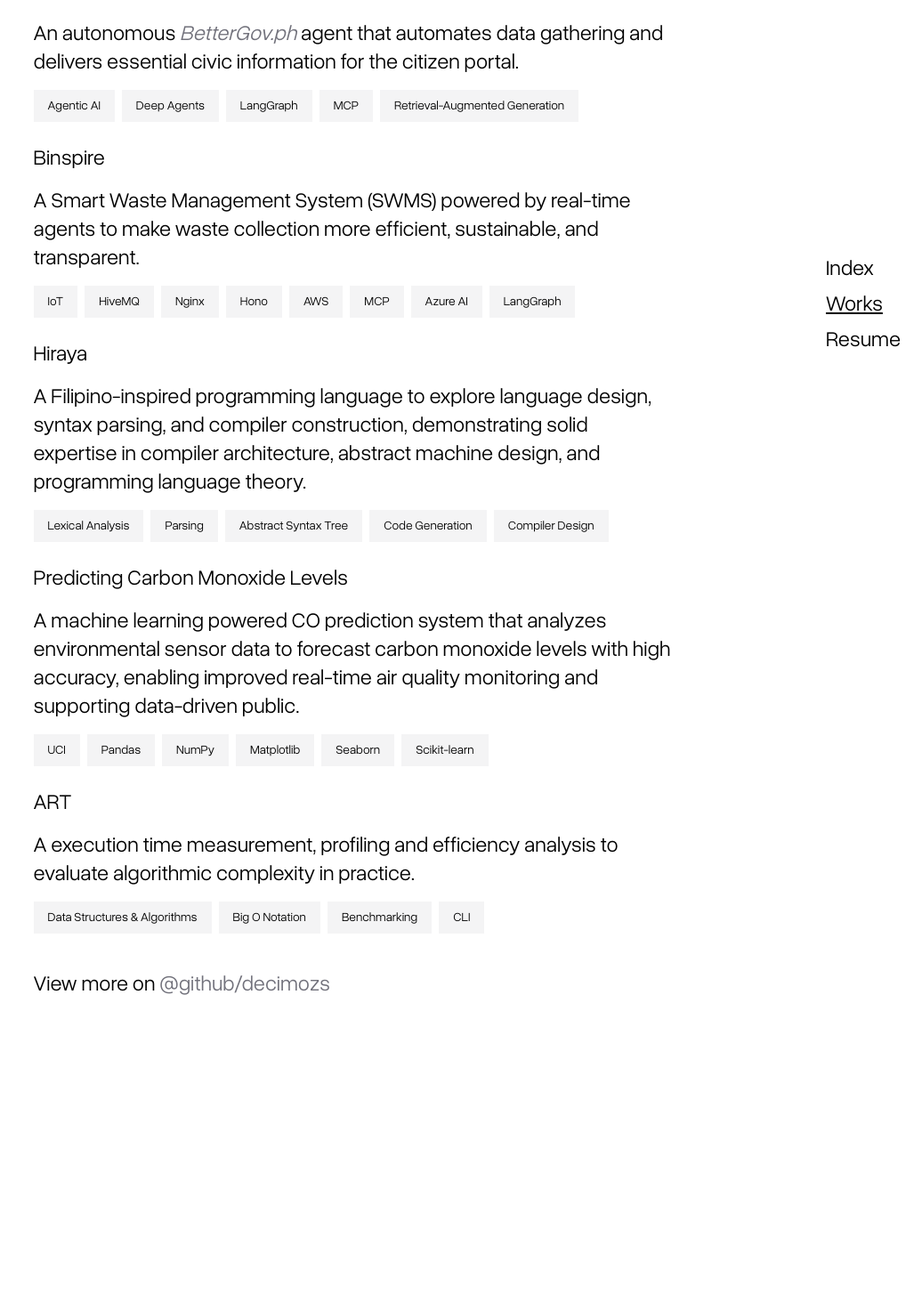
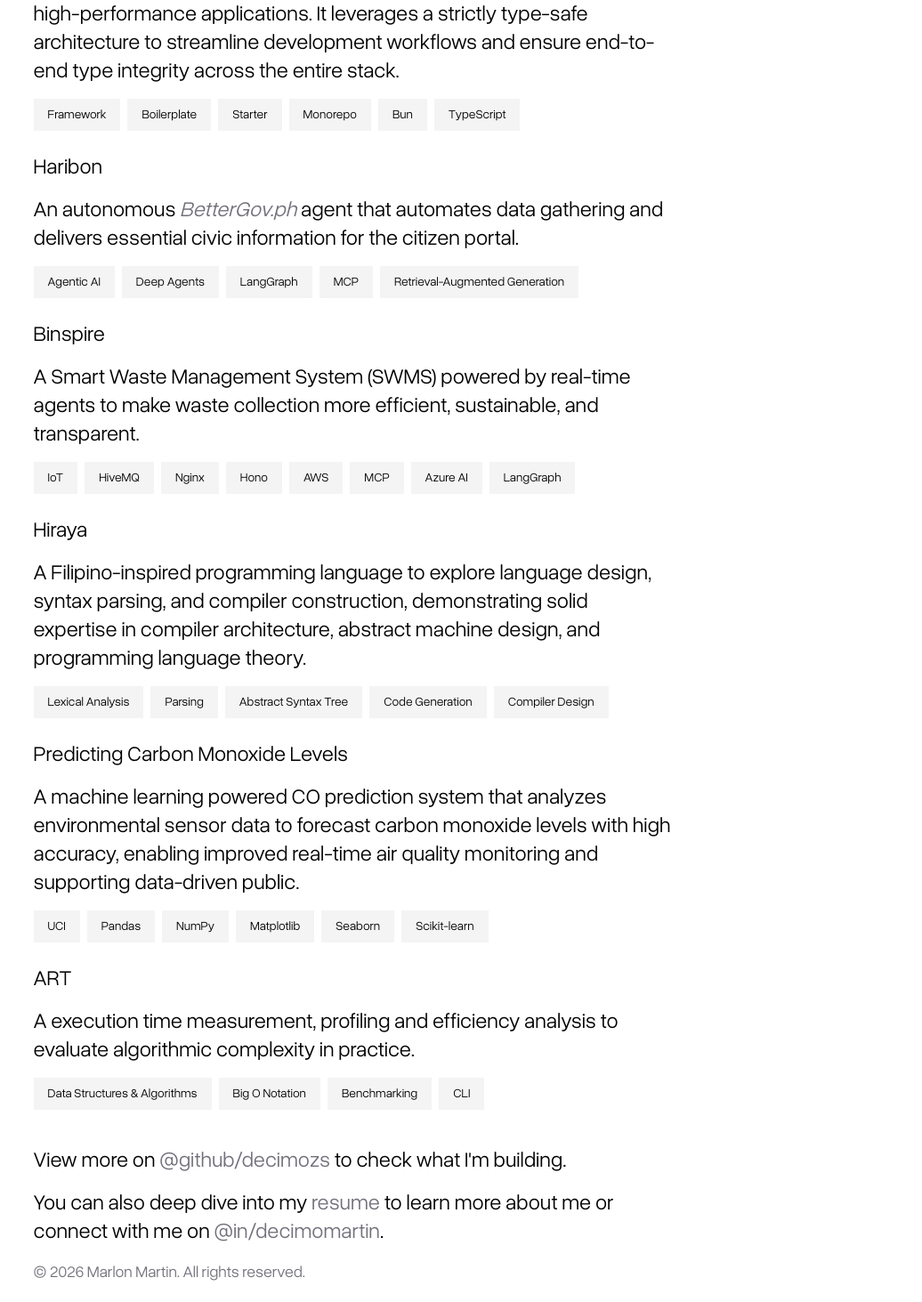
Before and after one commit to decimozs/portfolio, a Next.js app: page /works in a window 1280 px wide. Shown: the part 379-1842 px from the top of the page at 89% size, without its empty margins (244-1280 px from the left). Before the commit the page ends 1524 px from the top, so only its background shows below. Built offline with nearby package versions, Linux system fonts and the light colour scheme.

Commit message:
chore: update deps and page description

```diff
--- a/package.json
+++ b/package.json
@@ -19,7 +19,7 @@
     "clsx": "^2.1.1",
     "geist": "^1.5.1",
     "lucide-react": "^0.552.0",
-    "motion": "^12.23.26",
+    "motion": "^12.26.2",
     "next": "16.0.7",
     "react": "19.2.1",
     "react-dom": "19.2.1",
@@ -28,10 +28,10 @@
   "devDependencies": {
     "@biomejs/biome": "2.3.10",
     "@tailwindcss/postcss": "^4.1.18",
-    "@types/node": "^20.19.27",
+    "@types/node": "^20.19.29",
     "@types/react": "19.2.7",
     "@types/react-dom": "19.2.3",
-    "lefthook": "^2.0.13",
+    "lefthook": "^2.0.15",
     "tailwindcss": "^4.1.18",
     "tw-animate-css": "^1.4.0",
     "typescript": "^5.9.3"
--- a/src/app/page.tsx
+++ b/src/app/page.tsx
@@ -59,8 +59,8 @@ export default function App() {
           >
             @github.com/decimozs
           </Link>
-        </span>
-        , or connect with me on
+        </span>{" "}
+        or connect with me on
         <span>
           {" "}
           <Link
--- a/src/app/works/page.tsx
+++ b/src/app/works/page.tsx
@@ -1,11 +1,8 @@
-"use client";
-
 import Link from "next/link";
-import { usePathname } from "next/navigation";
 import type { Highlight } from "@/lib/constant";
 import { projectItems } from "@/lib/constant";
 
-function ProjectDescription({
+export function ProjectDescription({
   description,
   highlight,
 }: {
@@ -17,11 +14,11 @@ function ProjectDescription({
 
   return (
     <p>
-      {parts.map((part) => {
+      {parts.map((part, idx) => {
         const match = highlight.find((h) => h.text === part);
         return match ? (
           <Link
-            key={part[0]}
+            key={part + idx}
             href={match.href}
             target="_blank"
             referrerPolicy="no-referrer"
@@ -30,7 +27,7 @@ function ProjectDescription({
             {part}
           </Link>
         ) : (
-          <span key={part[0]}>{part}</span>
+          <span key={part + idx}>{part}</span>
         );
       })}
     </p>
@@ -38,8 +35,6 @@ function ProjectDescription({
 }
 
 export default function Works() {
-  const pathname = usePathname();
-
   return (
     <div className="flex flex-col gap-6">
       {projectItems.map((item) => (
@@ -65,40 +60,44 @@ export default function Works() {
           </div>
         </div>
       ))}
-      <div className="mt-4">
-        <Link
-          href="https://github.com/decimozs"
-          target="_blank"
-          referrerPolicy="no-referrer"
-        >
+      <div className="flex flex-col gap-4 mt-4 lg:mb-5">
+        <p>
           View more on{" "}
-          <span className="cursor-pointer text-muted-foreground hover:underline hover:text-black">
-            @github/decimozs
-          </span>{" "}
-        </Link>
-      </div>
-      <div>
-        <div className="flex flex-col gap-2 lg:fixed lg:bottom-6 lg:right-6 ">
-          {pathname !== "/" && (
-            <Link href="/" className="hover:underline w-fit">
-              Index
-            </Link>
-          )}
           <Link
-            href="/works"
-            className={`hover:underline w-fit ${pathname === "/works" && "underline"}`}
-          >
-            Works
-          </Link>
-          <Link
-            href="/resume.pdf"
+            href="https://github.com/decimozs"
             target="_blank"
             referrerPolicy="no-referrer"
-            className="hover:underline w-fit"
+            className="inline-block"
           >
-            Resume
+            <span className="cursor-pointer text-muted-foreground hover:underline hover:text-black transition-colors">
+              @github/decimozs
+            </span>
+          </Link>{" "}
+          to check what I'm building.
+        </p>
+
+        <p>
+          You can also deep dive into my{" "}
+          <Link href="/resume.pdf" target="_blank" className="inline-block">
+            <span className="cursor-pointer text-muted-foreground hover:underline hover:text-black transition-colors">
+              resume
+            </span>
+          </Link>{" "}
+          to learn more about me or connect with me on{" "}
+          <Link
+            href="https://linkedin.com/in/decimomartin"
+            target="_blank"
+            className="inline-block"
+          >
+            <span className="cursor-pointer text-muted-foreground hover:underline hover:text-black transition-colors">
+              @in/decimomartin
+            </span>
           </Link>
-        </div>
+          .
+        </p>
+        <p className="text-lg text-muted-foreground">
+          © 2026 Marlon Martin. All rights reserved.
+        </p>
       </div>
     </div>
   );
--- a/src/components/header.tsx
+++ b/src/components/header.tsx
@@ -9,7 +9,6 @@ export default function Header() {
 
   return (
     <div className={`select-none mb-4`}>
-      {pathname === "/" && (
       <div>
         <Image
           src="/me.jpg"
@@ -20,7 +19,7 @@ export default function Header() {
           className="rounded-md mb-4 select-none"
         />
       </div>
-      )}
+
       <div className="flex flex-row items-center gap-2">
         <Link href="/" className={pathname === "/" ? "cursor-default" : ""}>
           Marlon Martin
--- a/src/components/main-layout.tsx
+++ b/src/components/main-layout.tsx
@@ -11,7 +11,7 @@ export default function MainLayout({
 
   return (
     <main
-      className={`p-6 text-2xl flex flex-col ${pathname === "/" && "justify-center"} lg:items-center md:h-screen lg:w-[765px] lg:mx-auto`}
+      className={`p-6 text-2xl flex flex-col ${pathname === "/" && "justify-center"} lg:items-center md:h-screen lg:w-191.25 lg:mx-auto`}
     >
       {children}
     </main>
--- a/src/lib/seo.ts
+++ b/src/lib/seo.ts
@@ -1,6 +1,6 @@
 const url = "https://marlonmartin.binspire.space";
 const description = "Developer based in the Philippines.";
-const title = "Marlon Martin —  Developer";
+const title = "Marlon Martin - Backend Engineer";
 const name = "Marlon Martin";
 
 export const seo = {
```
Also changed, not shown: 1 other file (tests, documents, lock files or other folders). Lines whose indentation alone changed are shown as unchanged.
